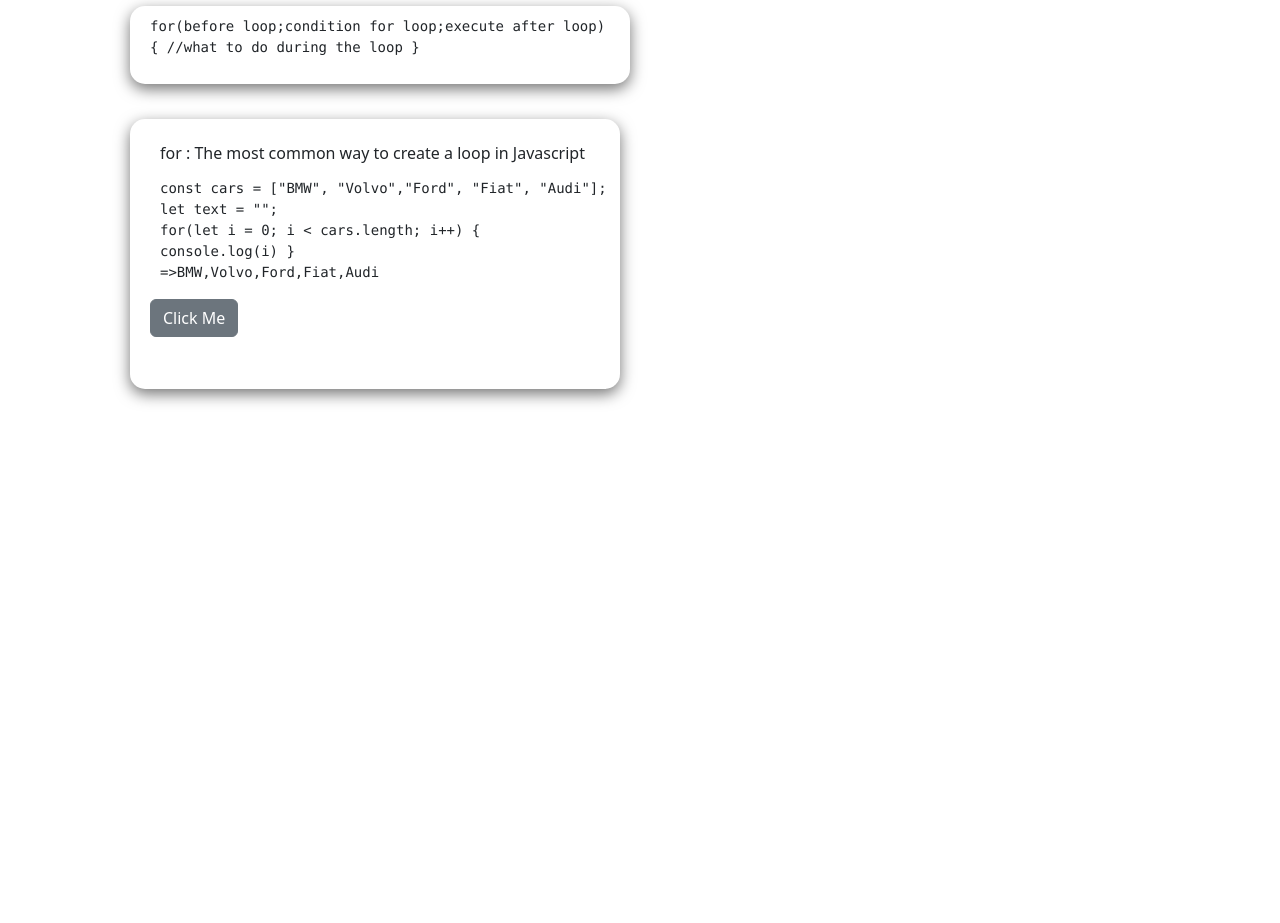
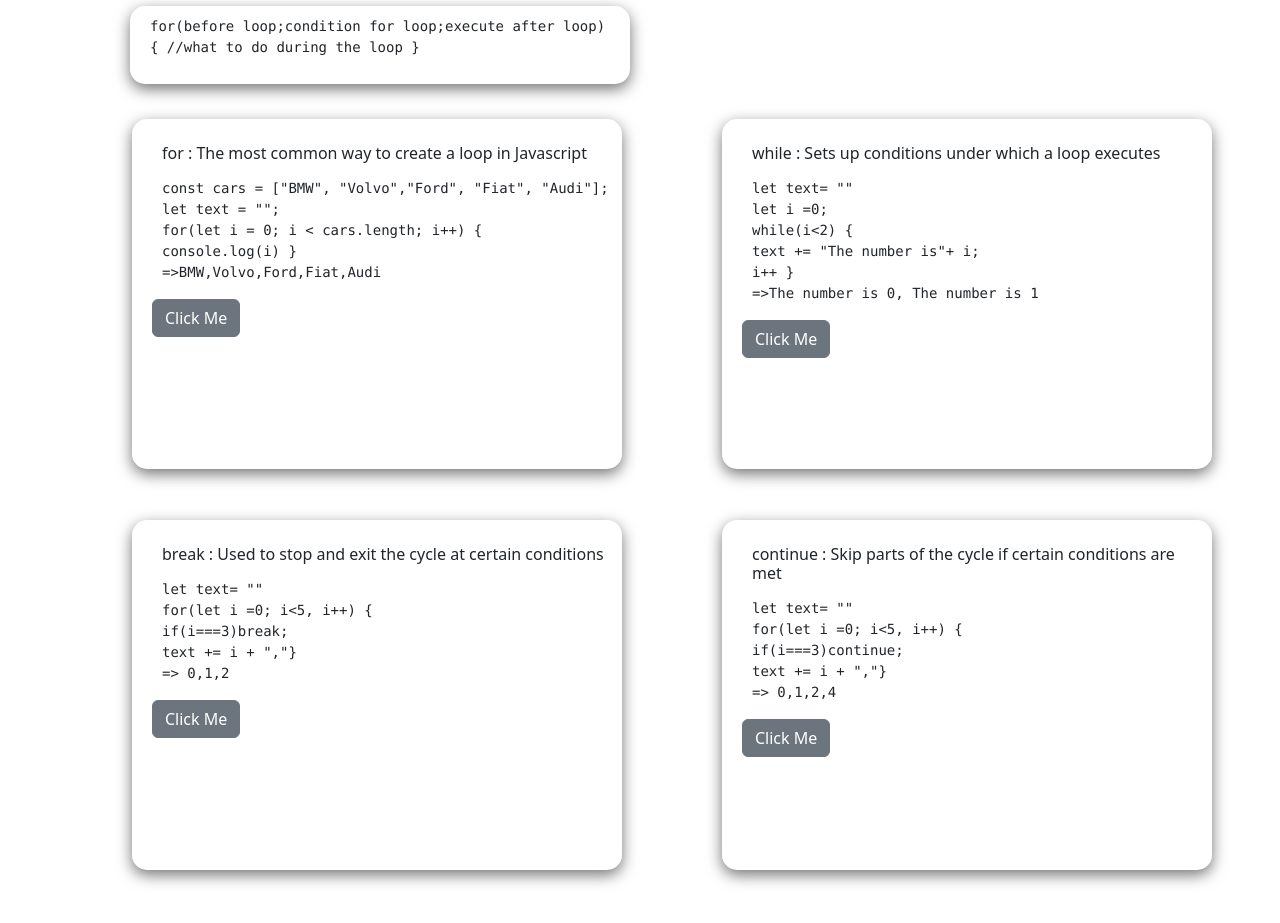
Before and after one commit to AysuDemirci/js_cheatsheet, a React (Create React App) app: page / in a window 1280 px wide. Shown: the part 3688-4611 px from the top of the page. Before the commit the page ends 4116 px from the top, so only its background shows below. Built offline with nearby package versions, Linux system fonts and the light colour scheme.

Commit message:
added loops component

```diff
--- a/src/Components/CheatSheet.js
+++ b/src/Components/CheatSheet.js
@@ -20,6 +20,10 @@ import Prompt from "./Functions/OutputtingData/Prompt";
 import Continued from "./Functions/Global Function/Continued";
 import Parse from "./Functions/Global Function/Parse";
 import For from "./Loops/For";
+import While from "./Loops/While";
+import DoWhile from "./Loops/DoWhile";
+import Break from "./Loops/Break";
+import Continue from "./Loops/Continue";
 
 export default function CheatSheet() {
   return (
@@ -294,7 +298,27 @@ export default function CheatSheet() {
         <Row>
 
         <Col md="3" >
-          <For/>
+          <ul style={{
+                      display: "flex",
+                      listStyle: "none",
+                      gap: "100px",
+                      marginLeft: "-30px",
+                    }}>
+            <li> <For/></li>
+            <li><While/></li>
+            <li><DoWhile/></li>
+          </ul>
+          <ul style={{
+                      display: "flex",
+                      listStyle: "none",
+                      gap: "100px",
+                      marginLeft: "-30px",
+                    }}>
+            <li><Break/></li>
+            <li><Continue/></li>
+          </ul>
+
+
         </Col>
         </Row>
 
--- /dev/null
+++ b/src/Components/Loops/Break.js
@@ -0,0 +1,43 @@
+import React, { useState } from "react";
+import { Button, Col } from "reactstrap";
+
+export default function For() {
+  const [result, setResult] = useState();
+
+  function WhileExm() {
+    let text = "";
+    for(let i =0; i<5;i++){
+        if(i===3)break;
+        text +=i +","
+    }
+
+    setResult(text);
+  }
+
+  return (
+    <div>
+      <Col
+        className="cheatsheet-style "
+        style={{ width: "490px", height: "350px", marginTop: "20px" }}
+      >
+        <h6 className="namestyle">
+          break : Used to stop and exit the cycle at certain conditions
+        </h6>
+        <pre className="namestyle">
+          let text= ""
+          <br />
+          for(let i =0; i&lt;5, i++)
+          &#123;
+          <br />
+         if(i===3)break;
+          <br />
+         text += i + ","&#125;
+          <br />
+          =&gt; 0,1,2
+        </pre>
+        <Button onClick={WhileExm}>Click Me</Button>
+        <div>{result}</div>
+      </Col>
+    </div>
+  );
+}
--- /dev/null
+++ b/src/Components/Loops/Continue.js
@@ -0,0 +1,43 @@
+import React, { useState } from "react";
+import { Button, Col } from "reactstrap";
+
+export default function For() {
+  const [result, setResult] = useState();
+
+  function WhileExm() {
+    let text = "";
+    for(let i =0; i<5;i++){
+        if(i===3)continue;
+        text +=i +","
+    }
+
+    setResult(text);
+  }
+
+  return (
+    <div>
+      <Col
+        className="cheatsheet-style "
+        style={{ width: "490px", height: "350px", marginTop: "20px" }}
+      >
+        <h6 className="namestyle">
+          continue : Skip parts of the cycle if certain conditions are met
+        </h6>
+        <pre className="namestyle">
+          let text= ""
+          <br />
+          for(let i =0; i&lt;5, i++)
+          &#123;
+          <br />
+         if(i===3)continue;
+          <br />
+         text += i + ","&#125;
+          <br />
+          =&gt; 0,1,2,4
+        </pre>
+        <Button onClick={WhileExm}>Click Me</Button>
+        <div>{result}</div>
+      </Col>
+    </div>
+  );
+}
--- /dev/null
+++ b/src/Components/Loops/DoWhile.js
@@ -0,0 +1,50 @@
+import React, { useState } from "react";
+import { Button, Col } from "reactstrap";
+
+export default function For() {
+  const [result, setResult] = useState();
+
+  function WhileExm() {
+    let text = "";
+    let i =0;
+    do{
+        text+=i + ",";
+        i++
+    }
+    while(i<3)
+    setResult(text);
+  }
+
+  return (
+    <div>
+      <Col
+        className="cheatsheet-style "
+        style={{ width: "490px", height: "350px", marginTop: "20px" }}
+      >
+        <h6 className="namestyle">
+        do while : Similar to the while loop, however, it executes at least once and performs a check at the end to
+see if the condition is met to execute again
+        </h6>
+        <pre className="namestyle">
+          let text= ""
+          <br />
+          let i =0;
+          <br />
+          do &#123;
+          <br />
+          text +=i + ",";
+          <br/>
+           i++
+          <br />
+           &#125;
+          <br />
+          while(i &lt; 3)
+          <br/>
+          =&gt;0,1,2
+        </pre>
+        <Button onClick={WhileExm}>Click Me</Button>
+        <div>{result}</div>
+      </Col>
+    </div>
+  );
+}
--- a/src/Components/Loops/For.js
+++ b/src/Components/Loops/For.js
@@ -17,7 +17,7 @@ export default function For() {
     <div>
       <Col
         className="cheatsheet-style "
-        style={{ width: "490px", height: "270px", marginTop: "20px" }}
+        style={{ width: "490px", height: "350px", marginTop: "20px" }}
       >
         <h6 className="namestyle">
           for : The most common way to create a loop in Javascript
--- /dev/null
+++ b/src/Components/Loops/While.js
@@ -0,0 +1,44 @@
+import React, { useState } from "react";
+import { Button, Col } from "reactstrap";
+
+export default function For() {
+  const [result, setResult] = useState();
+
+  function WhileExm() {
+    let text = "";
+    let i = 0;
+    while (i < 2) {
+      text += "The number is " + i + ",";
+      i++;
+    }
+    setResult(text);
+  }
+
+  return (
+    <div>
+      <Col
+        className="cheatsheet-style "
+        style={{ width: "490px", height: "350px", marginTop: "20px" }}
+      >
+        <h6 className="namestyle">
+          while : Sets up conditions under which a loop executes
+        </h6>
+        <pre className="namestyle">
+          let text= ""
+          <br />
+          let i =0;
+          <br />
+          while(i&lt;2) &#123;
+          <br />
+          text += "The number is"+ i;
+          <br />
+          i++ &#125;
+          <br />
+          =&gt;The number is 0, The number is 1
+        </pre>
+        <Button onClick={WhileExm}>Click Me</Button>
+        <div>{result}</div>
+      </Col>
+    </div>
+  );
+}
```
